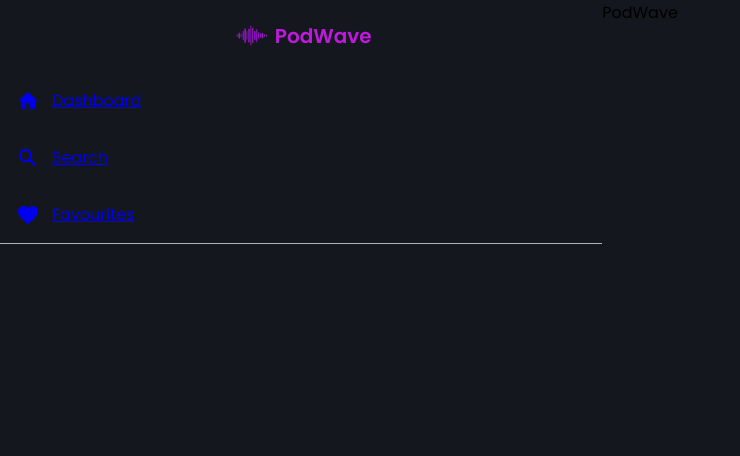
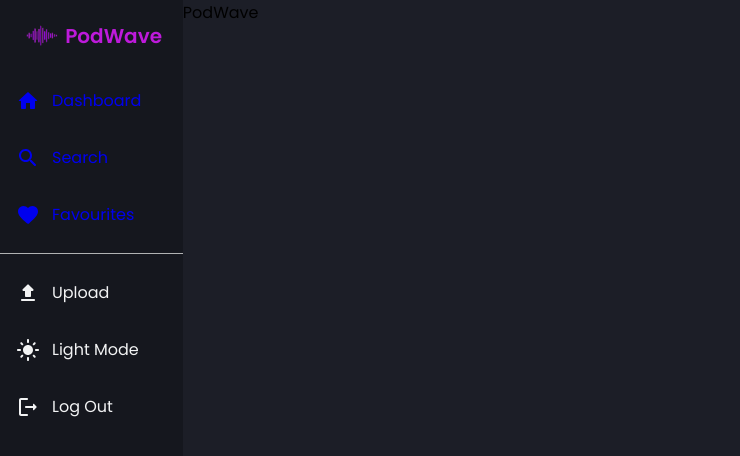
Before and after one commit to mclintonsa/BILMAB458_WFO2401_B_Billy-Mabunda_DJS11, a React (Create React App) app in the folder podwave/: page / in a window 1280 px wide. Shown: the top 456 px of the page, without its empty margins (0-740 px from the left). Built offline with nearby package versions, Linux system fonts and the light colour scheme; the HTML template or start-up script is replaced by a standard one.

Commit message:
Added Light Mode

```diff
--- a/podwave/src/App.js
+++ b/podwave/src/App.js
@@ -6,24 +6,36 @@ import { BrowserRouter } from 'react-router-dom';
 
 const Container = styled.div`
   display: flex;
-  background: ${({theme})=>theme.bg};
+  background: ${({theme})=>theme.bgLight};
   width: 100%;
   height: 100vh;
   overflow-x: hidden;
   overflow-y: hidden;
 `;
 
+const Frame = styled.div`
+  display: flex;
+  flex-direction: column;
+  flex: 3;
+`;
+
+
+
 function App() {
   //hooks
   const [darkMode, SetDarkMode] = useState(true);
-
+  const [menuOpen, setMenuOpen] = useState(true);
 
   return (
     <ThemeProvider theme={darkMode ? darkTheme : lightTheme}>
       <BrowserRouter>
         <Container>
-          <Sidebar />
-           PodWave
+          <Sidebar
+          setMenuOpen={setMenuOpen}
+          SetDarkMode={SetDarkMode}
+          darkMode={darkMode}
+          />
+           <Frame>PodWave</Frame>
        </Container>
       </BrowserRouter>
     </ThemeProvider>
--- a/podwave/src/components/Sidebar.jsx
+++ b/podwave/src/components/Sidebar.jsx
@@ -51,21 +51,24 @@ const Elements = styled.div`
     cursor: pointer;s
     color: ${({theme}) => theme.text_secondary};
     width: 100%;
-    text-decoration: none;
+    text-decoration: none; !important;
     &:hover {
         background-color: ${({theme}) => theme.text_secondary +50};
     }
 `;
 const NavText = styled.div`
     padding: 12px 0px;
-    text-decoration: none;
+    text-decoration: none; !important;
 `;
 
 const HR = styled.div`
     width: 100%;
     height: 1px;
     background-color: ${({theme}) => theme.text_secondary};
+    margin: 10px 0px;
 `;
+
+const Sidebar = ({setMenuOpen, setDarkMode, darkMode, setUploadOpen}) => {
 
     const menuItems = [
         {
@@ -96,7 +99,7 @@ const button = [
         },
 
         {
-        fun: () => console.log("Upload"),
+            fun: () => setDarkMode(!darkMode),
             name: "Light Mode",
             icon: <LightModeRounded/>,
         },
@@ -107,8 +110,6 @@ const button = [
             icon: <LogoutRounded/>,
         },
     ]
-
-const Sidebar = () => {
     return (
     <MenuContainer>
         <Flex>
@@ -121,7 +122,7 @@ const Sidebar = () => {
         </Close>
         </Flex>
         {menuItems.map((item)=>(
-            <Link to={item.link}>
+            <Link to={item.link} style={{ textDecoration: "none"}}>
             <Elements>
                 {item.icon}
                 <NavText>{item.name}</NavText>
@@ -129,6 +130,12 @@ const Sidebar = () => {
             </Link>
         ))}
         <HR/>
+        {button.map((item)=>(
+            <Elements onClick={item.fun}>
+                {item.icon}
+                <NavText>{item.name}</NavText>
+            </Elements>
+        ))}
     </MenuContainer>
     );
 };
```
Lines whose indentation alone changed are shown as unchanged.
